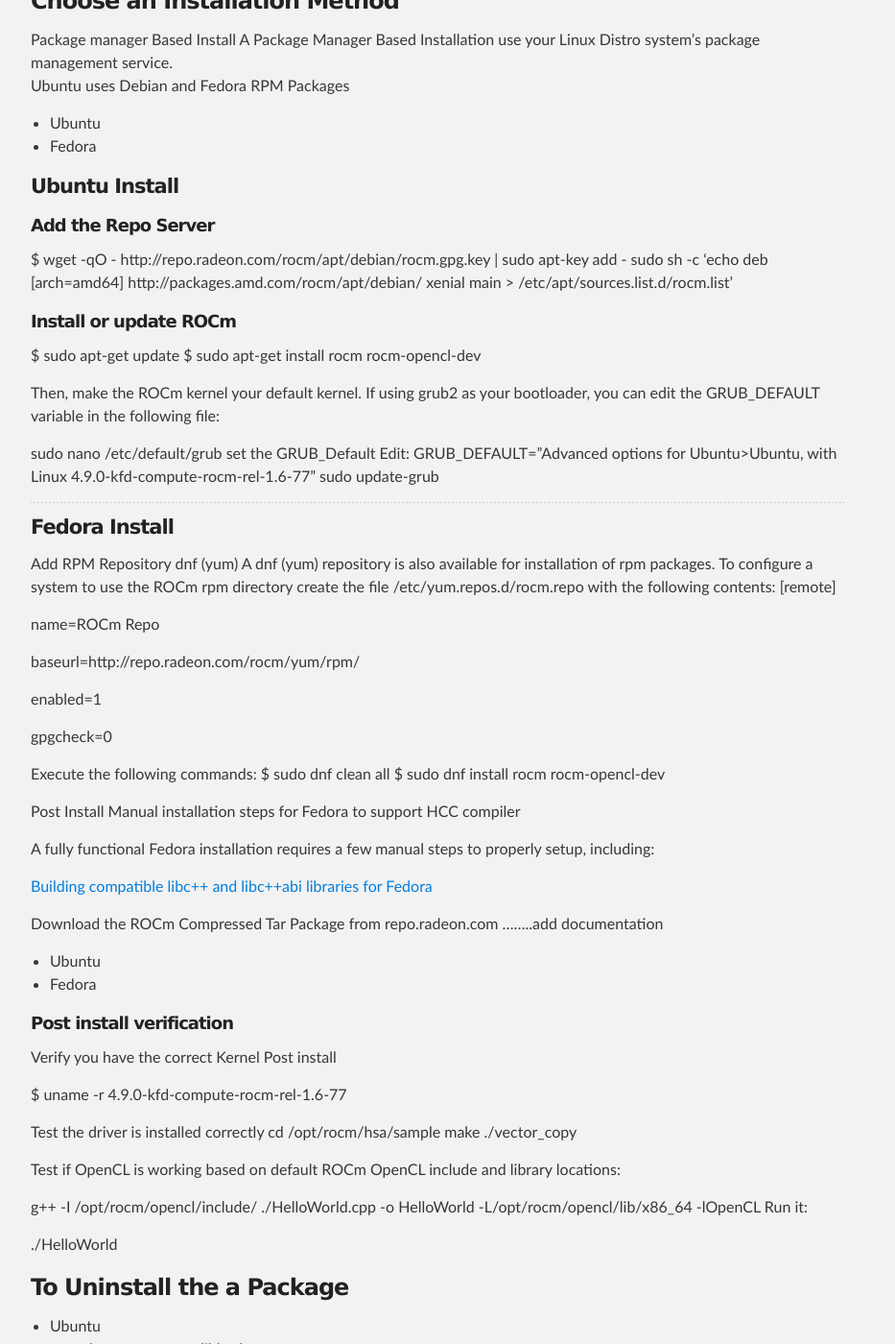
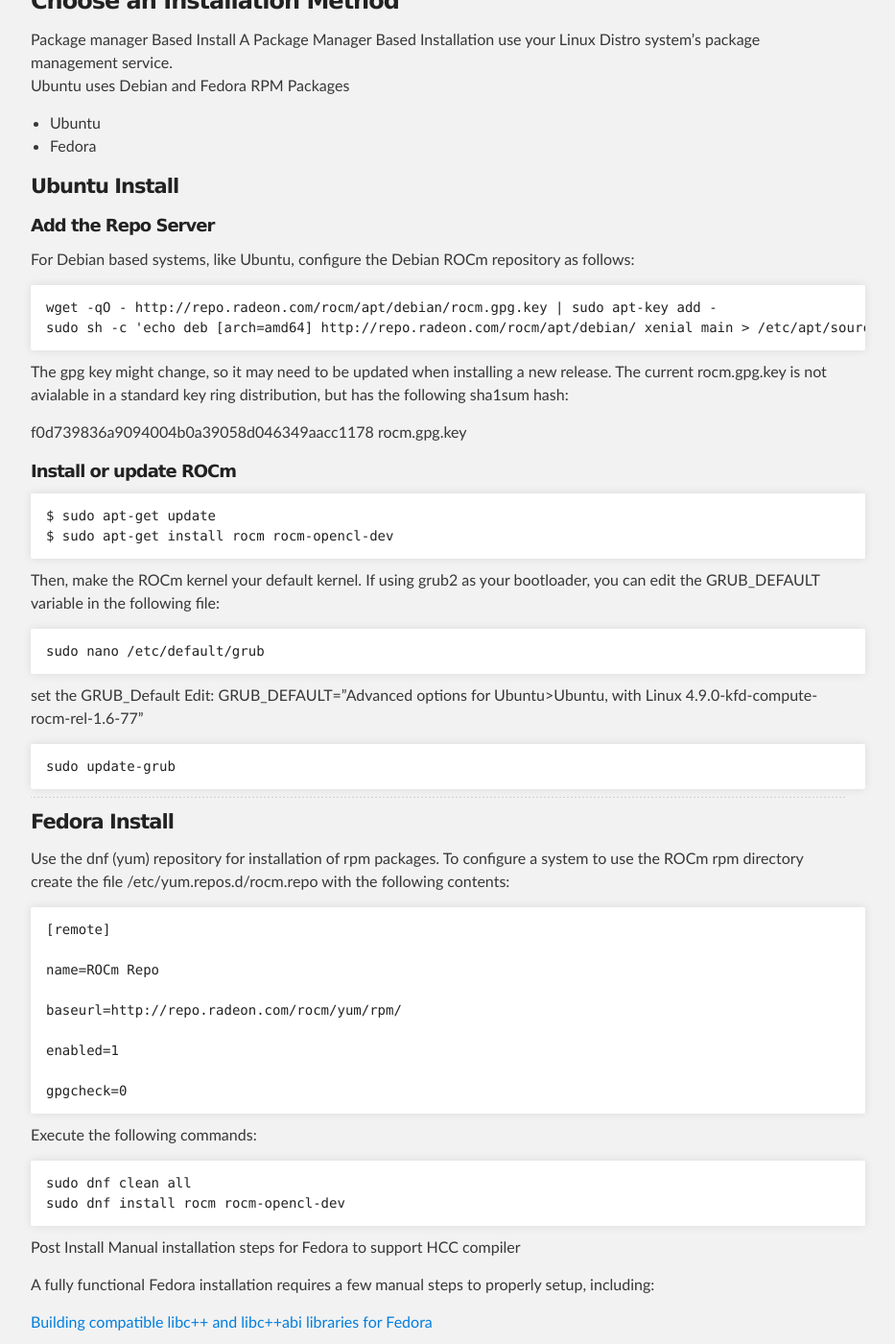
Before and after one commit to ROCm/ROCm.github.io, a Jekyll site: the page built from ROCmInstall.md, in a window 1280 px wide and 1400 px high, scrolled down 1530 px. Shown: the whole window at 96% size, without its empty margins (183-1116 px from the left). Built offline with Jekyll 4.4.1, drawn with Linux system fonts in a browser that asks for light colours; our own code applies the rules of GitHub Pages for plain Markdown files; some of the changed text lies outside the part shown.

Commit message:
Update ROCmInstall.md

````diff
--- a/ROCmInstall.md
+++ b/ROCmInstall.md
@@ -66,25 +66,44 @@
 #### Ubuntu Install
 
 ##### Add the Repo Server
-$ wget -qO - http://repo.radeon.com/rocm/apt/debian/rocm.gpg.key | sudo apt-key add - sudo sh -c 'echo deb [arch=amd64] http://packages.amd.com/rocm/apt/debian/ xenial main > /etc/apt/sources.list.d/rocm.list'
+For Debian based systems, like Ubuntu, configure the Debian ROCm repository as
+follows:
+
+```shell
+wget -qO - http://repo.radeon.com/rocm/apt/debian/rocm.gpg.key | sudo apt-key add -
+sudo sh -c 'echo deb [arch=amd64] http://repo.radeon.com/rocm/apt/debian/ xenial main > /etc/apt/sources.list.d/rocm.list'
+```
+The gpg key might change, so it may need to be updated when installing a new
+release. The current rocm.gpg.key is not avialable in a standard key ring distribution,
+but has the following sha1sum hash:
+
+f0d739836a9094004b0a39058d046349aacc1178  rocm.gpg.key
 
 ##### Install or update ROCm
+
+```shell
 $ sudo apt-get update
 $ sudo apt-get install rocm rocm-opencl-dev
+```
 
 Then, make the ROCm kernel your default kernel. If using grub2 as your bootloader, you can edit the GRUB_DEFAULT variable in the following file:
 
+```shell
 sudo nano /etc/default/grub
+```
 set the GRUB_Default
 Edit: GRUB_DEFAULT="Advanced options for Ubuntu>Ubuntu, with Linux 4.9.0-kfd-compute-rocm-rel-1.6-77"
+```shell
 sudo update-grub
-
+```
 ------------------------------------
 
 #### Fedora Install
-Add RPM Repository dnf (yum)
-A dnf (yum) repository is also available for installation of rpm packages.
-To configure a system to use the ROCm rpm directory create the file /etc/yum.repos.d/rocm.repo with the following contents:
+Use the  dnf (yum) repository for installation of rpm packages.
+To configure a system to use the ROCm rpm directory create the file
+/etc/yum.repos.d/rocm.repo with the following contents:
+
+```shell
 [remote]
 
 name=ROCm Repo
@@ -94,11 +113,13 @@
 enabled=1
 
 gpgcheck=0
+```
 
 Execute the following commands:
-$ sudo dnf clean all
-$ sudo dnf install rocm rocm-opencl-dev
-
+```shell
+sudo dnf clean all
+sudo dnf install rocm rocm-opencl-dev
+```
 
 Post Install Manual installation steps for Fedora to support HCC compiler
 
@@ -147,5 +168,7 @@
 
 In this case, install the development subset of packages:
 
+```shell
 sudo apt-get update
 sudo apt-get install rocm-dev
+```
````
